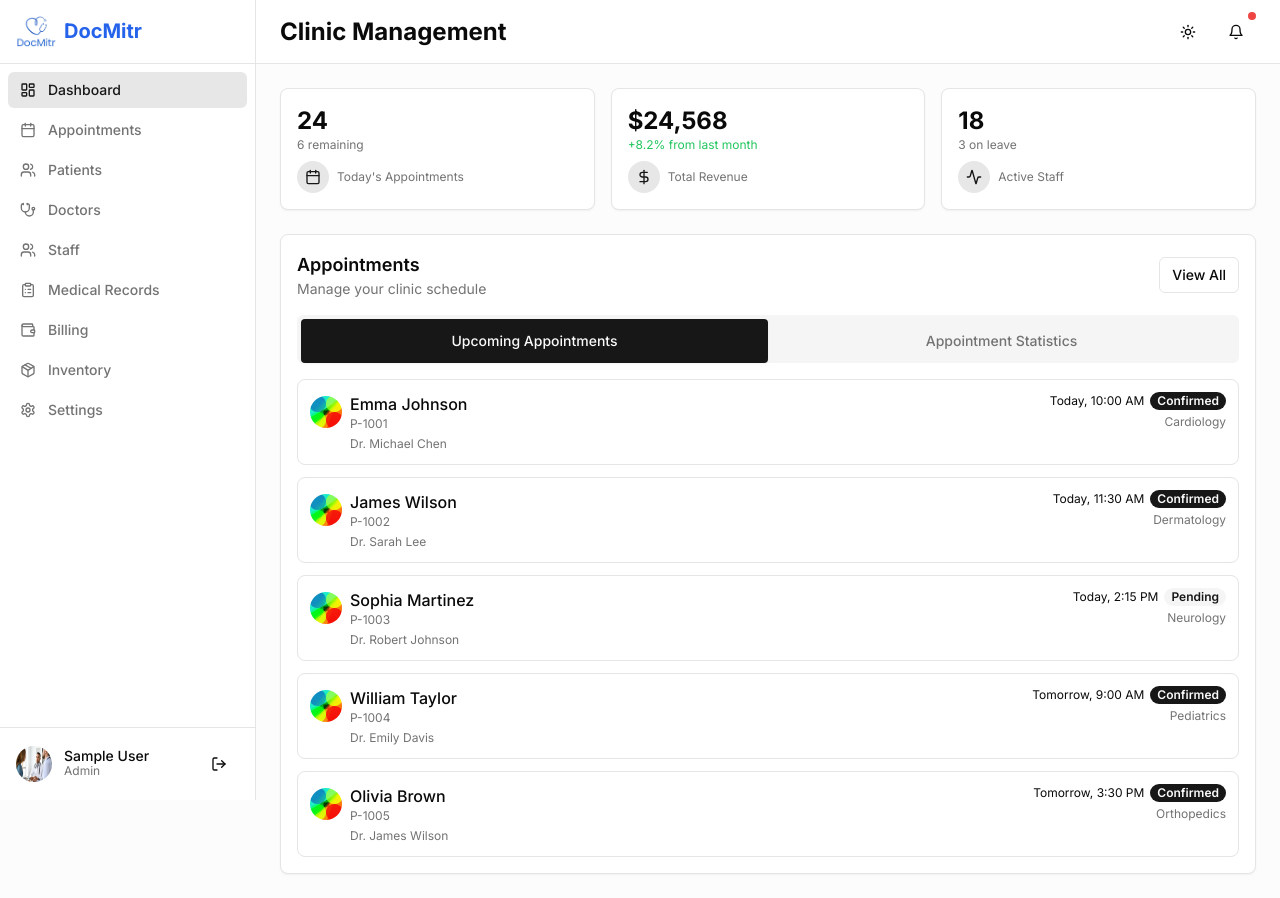
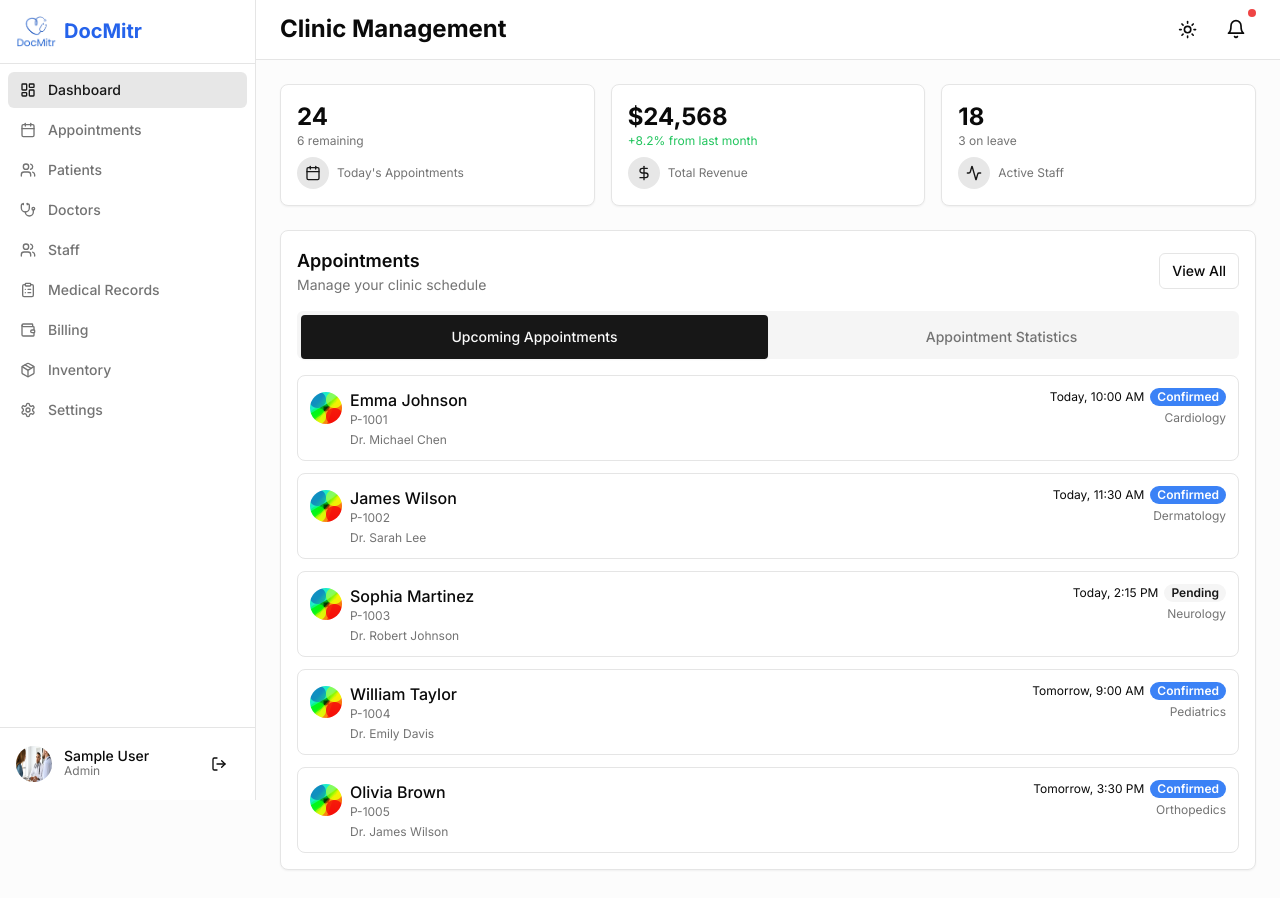
Before and after one commit to prochaosdevv/docmitra-clinic, a Next.js app: page / in a window 1280 px wide. Built offline with nearby package versions, Linux system fonts and the light colour scheme; sample sign-in values are in the browser's storage.

Commit message:
feat: ensure white text on colored status badges for better contrast
Co-authored-by: null <86489682+prochaosdevv@users.noreply.github.com>

```diff
--- a/app/appointments/[id]/page.tsx
+++ b/app/appointments/[id]/page.tsx
@@ -327,12 +327,19 @@ export default function AppointmentDetailsPage() {
                 <Badge
                   variant={
                     appointment.status === "Confirmed"
-                      ? "default"
+                      ? "primary"
                       : appointment.status === "Completed"
                         ? "success"
                         : appointment.status === "Cancelled"
                           ? "destructive"
                           : "secondary"
+                  }
+                  className={
+                    appointment.status === "Confirmed"
+                      ? "bg-blue-500 hover:bg-blue-600 text-white"
+                      : appointment.status === "Completed" || appointment.status === "Cancelled"
+                        ? "text-white"
+                        : ""
                   }
                 >
                   {appointment.status}
--- a/app/layout.tsx
+++ b/app/layout.tsx
@@ -13,6 +13,7 @@ const inter = Inter({ subsets: ["latin"] })
 export const metadata: Metadata = {
   title: "DocMitr - Clinic Management System",
   description: "A comprehensive clinic management system",
+  generator: "himotechglobal",
   icons: {
     icon: [
       { url: "/favicon.png", sizes: "32x32", type: "image/png" },
@@ -21,7 +22,6 @@ export const metadata: Metadata = {
     apple: { url: "/favicon.png", sizes: "180x180", type: "image/png" },
     shortcut: { url: "/favicon.png" },
   },
-    generator: 'v0.dev'
 }
 
 export default function RootLayout({
@@ -31,6 +31,10 @@ export default function RootLayout({
 }>) {
   return (
     <html lang="en" suppressHydrationWarning>
+      <head>
+        <meta name="viewport" content="width=device-width, initial-scale=1.0, maximum-scale=1.0, user-scalable=no" />
+        <link rel="icon" href="/favicon.png" />
+      </head>
       <body className={inter.className}>
         <ThemeProvider attribute="class" defaultTheme="light" enableSystem disableTransitionOnChange>
           <AuthProvider>
--- a/components/appointments/appointments-list.tsx
+++ b/components/appointments/appointments-list.tsx
@@ -168,7 +168,7 @@ export function AppointmentsList({ filter }: AppointmentsListProps) {
                       <Badge
                         variant={
                           appointment.status === "Confirmed"
-                            ? "default"
+                            ? "confirmed"
                             : appointment.status === "Completed"
                               ? "success"
                               : appointment.status === "Cancelled"
--- a/components/dashboard/doctor-appointments.tsx
+++ b/components/dashboard/doctor-appointments.tsx
@@ -123,7 +123,7 @@ export function DoctorAppointments({ doctorId }: DoctorAppointmentsProps) {
               <Badge
                 variant={
                   appointment.status === "Upcoming"
-                    ? "default"
+                    ? "confirmed"
                     : appointment.status === "Scheduled"
                       ? "outline"
                       : "secondary"
--- a/components/dashboard/upcoming-appointments.tsx
+++ b/components/dashboard/upcoming-appointments.tsx
@@ -84,7 +84,7 @@ export function UpcomingAppointments() {
                 {appointment.date}, {appointment.time}
               </div>
               <Badge
-                variant={appointment.status === "Confirmed" ? "default" : "secondary"}
+                variant={appointment.status === "Confirmed" ? "confirmed" : "secondary"}
                 className="text-xs px-1.5 py-0"
               >
                 {appointment.status}
--- a/components/layout/main-layout.tsx
+++ b/components/layout/main-layout.tsx
@@ -1,6 +1,7 @@
 "use client"
 
 import type React from "react"
+import { useState } from "react"
 import { MobileHeader } from "@/components/mobile-header"
 import { MobileNavigation } from "@/components/mobile-navigation"
 import { Sidebar } from "@/components/layout/sidebar"
@@ -8,12 +9,17 @@ import { Bell } from "lucide-react"
 import { Button } from "@/components/ui/button"
 import { DropdownMenu, DropdownMenuContent, DropdownMenuItem, DropdownMenuTrigger } from "@/components/ui/dropdown-menu"
 import { ThemeToggle } from "@/components/theme-toggle"
+import { PullToRefresh } from "@/components/ui/pull-to-refresh"
+import { useToast } from "@/components/ui/use-toast"
 
 interface MainLayoutProps {
   children: React.ReactNode
 }
 
 export function MainLayout({ children }: MainLayoutProps) {
+  const { toast } = useToast()
+  const [isRefreshing, setIsRefreshing] = useState(false)
+
   // Mock notifications data
   const notifications = [
     { id: 1, message: "New appointment scheduled", time: "10 mins ago" },
@@ -22,6 +28,25 @@ export function MainLayout({ children }: MainLayoutProps) {
     { id: 4, message: "Lab results available for Patient #1234", time: "2 hours ago" },
     { id: 5, message: "Staff meeting at 3:00 PM", time: "3 hours ago" },
   ]
+
+  const handleRefresh = async () => {
+    setIsRefreshing(true)
+
+    // Simulate a refresh delay
+    await new Promise((resolve) => setTimeout(resolve, 1500))
+
+    // In a real app, you would fetch fresh data here
+    // For example: await fetchLatestData()
+
+    setIsRefreshing(false)
+
+    // Show a toast notification
+    toast({
+      title: "Refreshed",
+      description: "Content has been updated",
+      duration: 2000,
+    })
+  }
 
   return (
     <div className="flex min-h-screen bg-muted/30">
@@ -78,8 +103,10 @@ export function MainLayout({ children }: MainLayoutProps) {
           </div>
         </header>
 
-        {/* Page Content */}
-        <main className="flex-1 px-4 py-4 pb-20 md:p-6 md:pb-6">{children}</main>
+        {/* Page Content with Pull to Refresh */}
+        <PullToRefresh onRefresh={handleRefresh}>
+          <main className="flex-1 px-4 py-4 pb-20 md:p-6 md:pb-6">{children}</main>
+        </PullToRefresh>
 
         {/* Mobile Navigation - visible only on mobile */}
         <MobileNavigation />
--- a/components/mobile-navigation.tsx
+++ b/components/mobile-navigation.tsx
@@ -7,9 +7,19 @@ import { Calendar, Home, Plus, User, Users } from "lucide-react"
 export function MobileNavigation() {
   const pathname = usePathname()
 
-  const isActive = (path: string) => {
-    return pathname === path
+  // Updated isActive function to consider dashboard-related paths
+  const isActive = (path: string, additionalPaths: string[] = []) => {
+    if (path === pathname) return true
+    if (additionalPaths.some((p) => pathname === p)) return true
+    return false
   }
+
+  // Define the active and inactive colors
+  const activeColor = "text-blue-500"
+  const inactiveColor = "text-muted-foreground"
+
+  // Dashboard-related paths that should highlight the Home icon
+  const homePaths = ["/", "/dashboard", "/doctor-dashboard"]
 
   return (
     <div className="fixed bottom-0 left-0 right-0 z-20 bg-background border-t md:hidden">
@@ -17,7 +27,7 @@ export function MobileNavigation() {
         <Link
           href="/"
           className={`flex flex-col items-center justify-center w-full h-full ${
-            isActive("/") ? "text-primary" : "text-muted-foreground"
+            isActive("/", homePaths) ? activeColor : inactiveColor
           }`}
         >
           <Home className="h-5 w-5" />
@@ -27,7 +37,7 @@ export function MobileNavigation() {
         <Link
           href="/appointments"
           className={`flex flex-col items-center justify-center w-full h-full ${
-            isActive("/appointments") ? "text-primary" : "text-muted-foreground"
+            isActive("/appointments") ? activeColor : inactiveColor
           }`}
         >
           <Calendar className="h-5 w-5" />
@@ -35,7 +45,7 @@ export function MobileNavigation() {
         </Link>
 
         <div className="flex items-center justify-center w-full h-full">
-          <button className="flex items-center justify-center w-12 h-12 bg-primary text-primary-foreground rounded-full shadow-lg">
+          <button className="flex items-center justify-center w-12 h-12 bg-blue-500 text-primary-foreground rounded-full shadow-lg">
             <Plus className="h-6 w-6" />
           </button>
         </div>
@@ -43,7 +53,7 @@ export function MobileNavigation() {
         <Link
           href="/patients"
           className={`flex flex-col items-center justify-center w-full h-full ${
-            isActive("/patients") ? "text-primary" : "text-muted-foreground"
+            isActive("/patients") ? activeColor : inactiveColor
           }`}
         >
           <Users className="h-5 w-5" />
@@ -53,7 +63,7 @@ export function MobileNavigation() {
         <Link
           href="/profile"
           className={`flex flex-col items-center justify-center w-full h-full ${
-            isActive("/profile") ? "text-primary" : "text-muted-foreground"
+            isActive("/profile") ? activeColor : inactiveColor
           }`}
         >
           <User className="h-5 w-5" />
--- a/components/ui/accordion.tsx
+++ b/components/ui/accordion.tsx
@@ -43,7 +43,7 @@ const AccordionTrigger = React.forwardRef<
         ref={ref}
         className={cn(
           "flex flex-1 items-center justify-between py-4 font-medium transition-all rounded-md",
-          "hover:brightness-95 [&[data-state=open]>svg]:rotate-180",
+          "hover:brightness-95 [&[data-state=open]>svg]:rotate-180 dark:text-black",
           bgColors[randomColorIndex],
           className,
         )}
--- a/components/ui/badge.tsx
+++ b/components/ui/badge.tsx
@@ -13,6 +13,7 @@ const badgeVariants = cva(
         destructive: "border-transparent bg-destructive text-destructive-foreground hover:bg-destructive/80",
         outline: "text-foreground",
         success: "border-transparent bg-green-500 text-white hover:bg-green-500/80",
+        confirmed: "border-transparent bg-blue-500 text-white hover:bg-blue-500/80",
       },
     },
     defaultVariants: {
--- a/components/ui/button.tsx
+++ b/components/ui/button.tsx
@@ -5,19 +5,16 @@ import { cva, type VariantProps } from "class-variance-authority"
 import { cn } from "@/lib/utils"
 
 const buttonVariants = cva(
-  "inline-flex items-center justify-center gap-2 whitespace-nowrap rounded-md text-sm font-medium ring-offset-background transition-colors focus-visible:outline-none focus-visible:ring-2 focus-visible:ring-ring focus-visible:ring-offset-2 disabled:pointer-events-none disabled:opacity-50 [&_svg]:pointer-events-none [&_svg]:size-4 [&_svg]:shrink-0",
+  "inline-flex items-center justify-center rounded-md text-sm font-medium ring-offset-background transition-colors focus-visible:outline-none focus-visible:ring-2 focus-visible:ring-ring focus-visible:ring-offset-2 disabled:pointer-events-none disabled:opacity-50",
   {
     variants: {
       variant: {
         default: "bg-primary text-primary-foreground hover:bg-primary/90",
-        destructive:
-          "bg-destructive text-destructive-foreground hover:bg-destructive/90",
-        outline:
-          "border border-input bg-background hover:bg-accent hover:text-accent-foreground",
-        secondary:
-          "bg-secondary text-secondary-foreground hover:bg-secondary/80",
+        secondary: "bg-secondary text-secondary-foreground hover:bg-secondary/80",
+        destructive: "bg-destructive text-destructive-foreground hover:bg-destructive/90",
+        outline: "border border-input bg-background hover:bg-accent hover:text-accent-foreground",
         ghost: "hover:bg-accent hover:text-accent-foreground",
-        link: "text-primary underline-offset-4 hover:underline",
+        link: "underline-offset-4 hover:underline",
       },
       size: {
         default: "h-10 px-4 py-2",
@@ -30,7 +27,7 @@ const buttonVariants = cva(
       variant: "default",
       size: "default",
     },
-  }
+  },
 )
 
 export interface ButtonProps
@@ -42,14 +39,8 @@ export interface ButtonProps
 const Button = React.forwardRef<HTMLButtonElement, ButtonProps>(
   ({ className, variant, size, asChild = false, ...props }, ref) => {
     const Comp = asChild ? Slot : "button"
-    return (
-      <Comp
-        className={cn(buttonVariants({ variant, size, className }))}
-        ref={ref}
-        {...props}
-      />
-    )
-  }
+    return <Comp className={cn(buttonVariants({ variant, size, className }))} ref={ref} {...props} />
+  },
 )
 Button.displayName = "Button"
 
--- a/components/ui/pull-to-refresh.tsx
+++ b/components/ui/pull-to-refresh.tsx
@@ -1,132 +1,139 @@
 "use client"
 
-import { useState, useEffect, useRef, type ReactNode } from "react"
+import type React from "react"
+import { useState, useEffect, useRef } from "react"
 import { ArrowDown, RefreshCw } from "lucide-react"
 
 interface PullToRefreshProps {
   onRefresh: () => Promise<void>
-  children: ReactNode
+  children: React.ReactNode
   pullDownThreshold?: number
+  maxPullDownDistance?: number
   backgroundColor?: string
-  loadingColor?: string
 }
 
 export function PullToRefresh({
   onRefresh,
   children,
   pullDownThreshold = 80,
+  maxPullDownDistance = 120,
   backgroundColor = "bg-background",
-  loadingColor = "text-primary",
 }: PullToRefreshProps) {
   const [isPulling, setIsPulling] = useState(false)
   const [pullDistance, setPullDistance] = useState(0)
   const [isRefreshing, setIsRefreshing] = useState(false)
   const containerRef = useRef<HTMLDivElement>(null)
-  const startYRef = useRef(0)
-  const currentYRef = useRef(0)
+  const startYRef = useRef<number | null>(null)
+  const currentYRef = useRef<number | null>(null)
 
   useEffect(() => {
     const container = containerRef.current
     if (!container) return
 
     const handleTouchStart = (e: TouchEvent) => {
-      // Only activate pull-to-refresh when at the top of the page
+      // Only enable pull to refresh when at the top of the page
       if (window.scrollY <= 0) {
         startYRef.current = e.touches[0].clientY
-        currentYRef.current = startYRef.current
+        currentYRef.current = e.touches[0].clientY
         setIsPulling(true)
       }
     }
 
     const handleTouchMove = (e: TouchEvent) => {
-      if (!isPulling) return
+      if (!isPulling || startYRef.current === null) return
 
       currentYRef.current = e.touches[0].clientY
-      const distance = Math.max(0, currentYRef.current - startYRef.current)
+      const deltaY = currentYRef.current - startYRef.current
 
-      // Only apply pull effect if we're at the top of the page
-      if (window.scrollY <= 0 && distance > 0) {
+      // Only allow pulling down, not up
+      if (deltaY > 0 && window.scrollY <= 0) {
+        // Apply resistance to make it harder to pull down
+        const resistance = 0.4
+        const newDistance = Math.min(deltaY * resistance, maxPullDownDistance)
+        setPullDistance(newDistance)
+
         // Prevent default scrolling behavior when pulling
         e.preventDefault()
-
-        // Apply resistance to make the pull feel more natural
-        const pullWithResistance = Math.min(distance * 0.5, pullDownThreshold * 1.5)
-        setPullDistance(pullWithResistance)
+      } else {
+        setPullDistance(0)
       }
     }
 
     const handleTouchEnd = async () => {
       if (!isPulling) return
 
-      if (pullDistance >= pullDownThreshold) {
-        // Trigger refresh
+      if (pullDistance >= pullDownThreshold && !isRefreshing) {
         setIsRefreshing(true)
-        setPullDistance(pullDownThreshold / 2) // Keep some visual indication
+        setPullDistance(pullDownThreshold) // Snap to threshold
 
         try {
           await onRefresh()
         } catch (error) {
           console.error("Refresh failed:", error)
+        } finally {
+          setIsRefreshing(false)
+          setPullDistance(0)
         }
-
-        // Reset after refresh
-        setTimeout(() => {
-          setPullDistance(0)
-          setIsRefreshing(false)
-        }, 500)
       } else {
-        // Not enough pull, reset
+        // Animate back to 0
         setPullDistance(0)
       }
 
       setIsPulling(false)
+      startYRef.current = null
+      currentYRef.current = null
     }
 
     container.addEventListener("touchstart", handleTouchStart, { passive: false })
     container.addEventListener("touchmove", handleTouchMove, { passive: false })
     container.addEventListener("touchend", handleTouchEnd)
+    container.addEventListener("touchcancel", handleTouchEnd)
 
     return () => {
       container.removeEventListener("touchstart", handleTouchStart)
       container.removeEventListener("touchmove", handleTouchMove)
       container.removeEventListener("touchend", handleTouchEnd)
+      container.removeEventListener("touchcancel", handleTouchEnd)
     }
-  }, [isPulling, pullDistance, pullDownThreshold, onRefresh])
+  }, [isPulling, pullDistance, isRefreshing, maxPullDownDistance, pullDownThreshold, onRefresh])
+
+  // Calculate progress percentage
+  const progress = Math.min((pullDistance / pullDownThreshold) * 100, 100)
 
   return (
-    <div ref={containerRef} className="relative w-full h-full overflow-hidden">
+    <div ref={containerRef} className="relative overflow-hidden h-full">
       {/* Pull indicator */}
       <div
-        className={`absolute left-0 right-0 flex items-center justify-center transition-transform duration-200 ${backgroundColor} z-10`}
+        className={`absolute left-0 right-0 flex items-center justify-center z-10 transition-transform ${backgroundColor}`}
         style={{
-          transform: `translateY(${pullDistance > 0 ? "0" : "-100%"})`,
-          height: `${Math.max(pullDistance, 60)}px`,
-          top: -60,
+          height: `${pullDownThreshold}px`,
+          transform: `translateY(${pullDistance - pullDownThreshold}px)`,
         }}
       >
         {isRefreshing ? (
-          <RefreshCw className={`animate-spin ${loadingColor}`} size={24} />
+          <RefreshCw className="animate-spin h-6 w-6 text-primary" />
         ) : (
           <div className="flex flex-col items-center">
             <ArrowDown
-              className={`transition-transform ${loadingColor}`}
-              size={24}
+              className="h-6 w-6 text-primary transition-transform"
               style={{
-                transform: `rotate(${Math.min(180, (pullDistance / pullDownThreshold) * 180)}deg)`,
+                transform: `rotate(${Math.min(progress * 1.8, 180)}deg)`,
+                opacity: Math.min(progress / 50, 1),
               }}
             />
-            <span className="text-sm mt-1">
-              {pullDistance >= pullDownThreshold ? "Release to refresh" : "Pull down to refresh"}
+            <span className="text-xs mt-1 text-muted-foreground">
+              {progress >= 100 ? "Release to refresh" : "Pull down to refresh"}
             </span>
           </div>
         )}
       </div>
 
-      {/* Content with pull effect */}
+      {/* Content container */}
       <div
+        className="transition-transform will-change-transform"
         style={{
           transform: `translateY(${pullDistance}px)`,
-          transition: isPulling ? "none" : "transform 0.2s ease-out",
+          transition: isPulling ? "none" : "transform 0.3s ease-out",
         }}
       >
         {children}
--- a/package.json
+++ b/package.json
@@ -30,7 +30,7 @@
     "@radix-ui/react-select": "^2.1.4",
     "@radix-ui/react-separator": "^1.1.1",
     "@radix-ui/react-slider": "^1.2.2",
-    "@radix-ui/react-slot": "^1.1.1",
+    "@radix-ui/react-slot": "latest",
     "@radix-ui/react-switch": "^1.1.2",
     "@radix-ui/react-tabs": "latest",
     "@radix-ui/react-toast": "latest",
```
Also changed, not shown: public/favicon.png, 1 other file (tests, documents, lock files or other folders).
